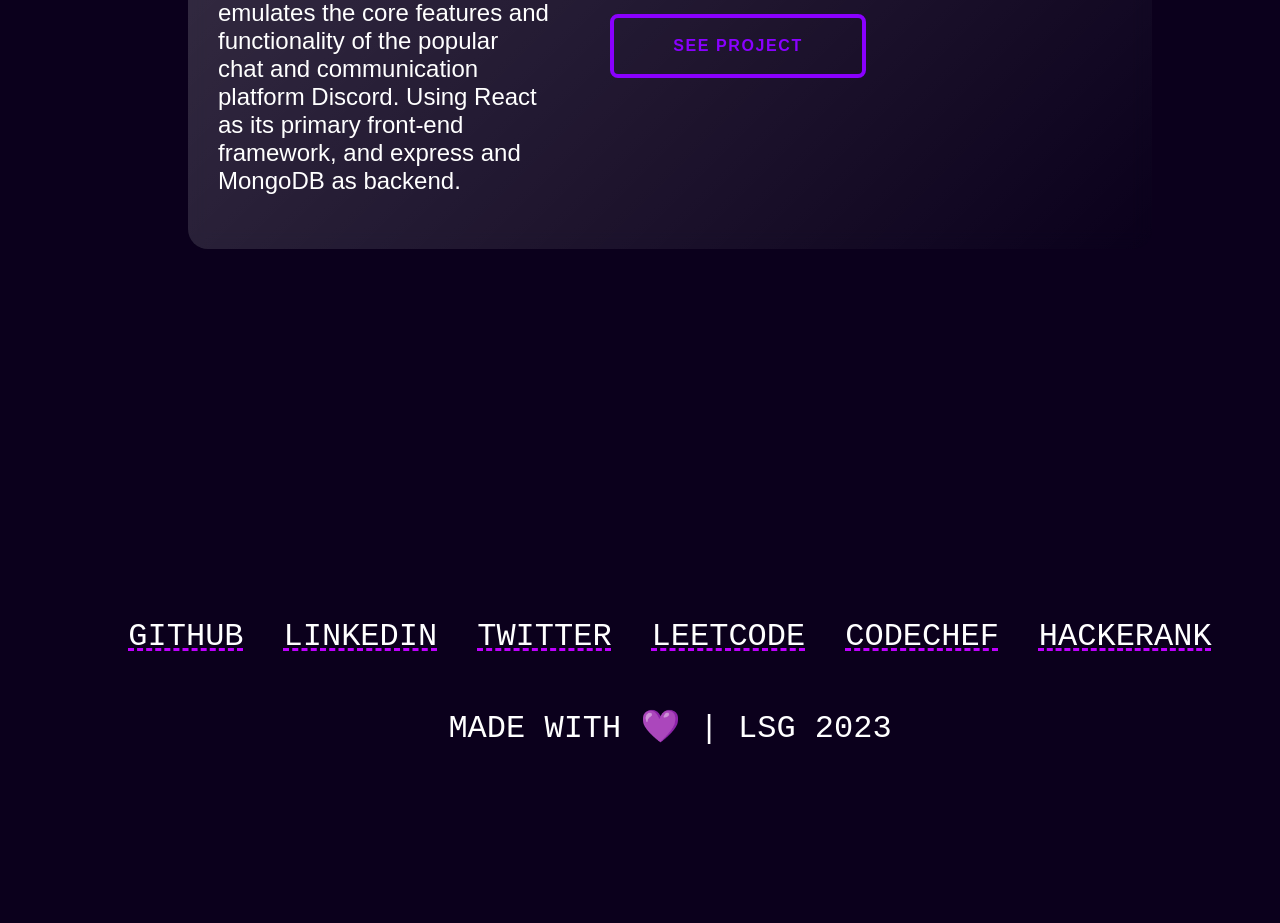
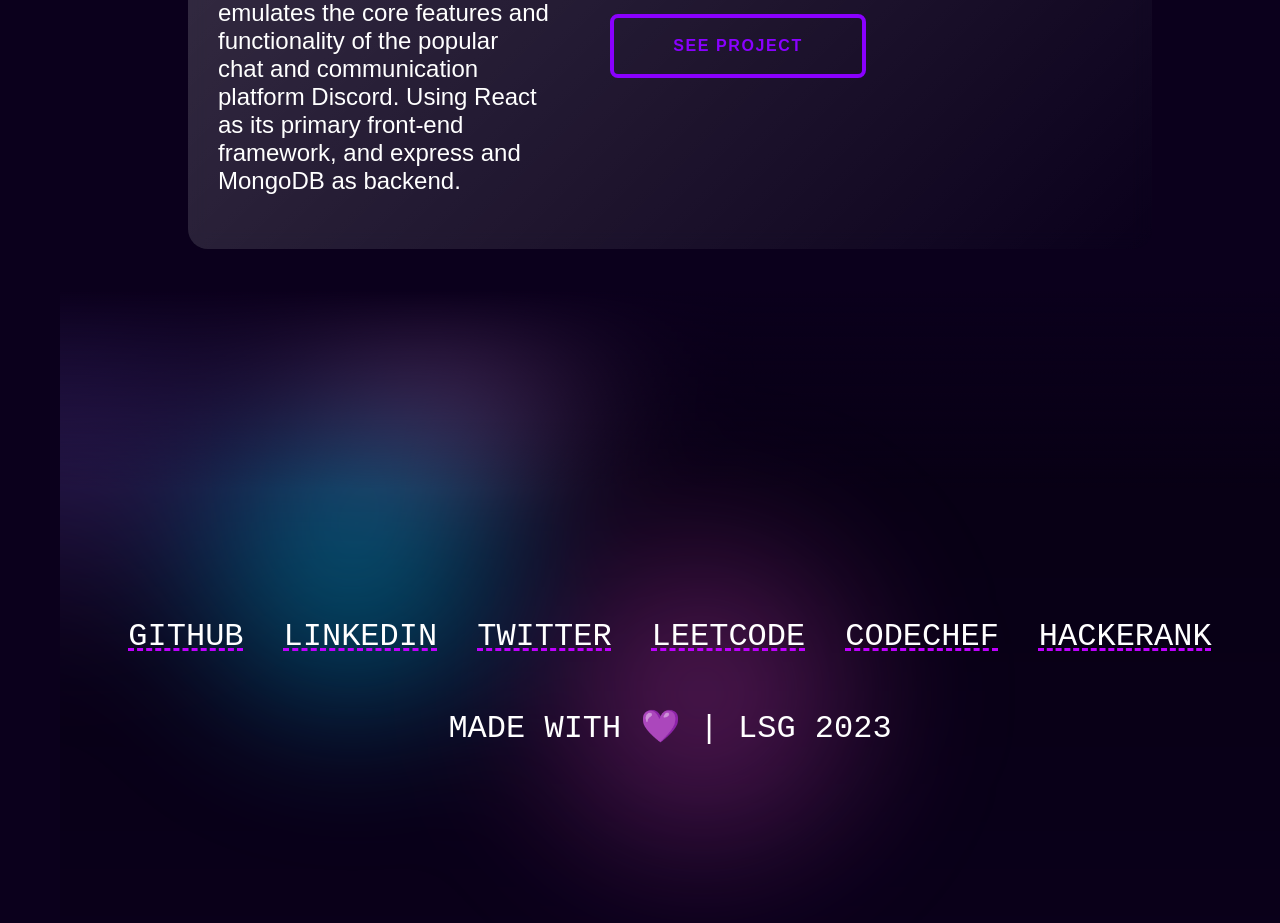
Before and after one commit to DarkMatter-999/Portfolio, a React (Vite) app: page / in a window 1280 px wide. Shown: the part 2845-3768 px from the top of the page. Built offline with nearby package versions, Linux system fonts and the light colour scheme.

Commit message:
Animated Footer

```diff
--- a/src/components/Footer.css
+++ b/src/components/Footer.css
@@ -6,6 +6,8 @@
   justify-content: center;
   font-family: monospace, monospace;
   text-transform: uppercase;
+
+  background: linear-gradient(180deg, var(--black) 0%, #00000040 25%, #00000000 100%);;
 }
 
 .footer ul {
@@ -22,7 +24,8 @@
   padding: 20px;
 }
 
-.footer ul li a:link, a:visited {
+.footer ul li a:link,
+a:visited {
   color: var(--white);
 }
 
@@ -34,7 +37,6 @@
 .footer ul li a:hover {
   color: #aaa;
 }
-
 
 .footer p {
   text-align: center;
@@ -49,3 +51,155 @@
     font-size: 0.75em;
   }
 }
+
+.gradient-bg {
+  width: 100%;
+  height: 100vh;
+  position: absolute;
+  overflow: hidden;
+  z-index: -10;
+}
+
+.gradients-container {
+  filter: blur(60px);
+  width: 100%;
+  height: 100%;
+}
+
+.g2 {
+  position: absolute;
+  background: radial-gradient(
+      circle at center,
+      rgba(var(--color2), 0.8) 0,
+      rgba(var(--color2), 0) 50%
+    )
+    no-repeat;
+  mix-blend-mode: var(--blending);
+
+  width: var(--circle-size);
+  height: var(--circle-size);
+  top: calc(50% - var(--circle-size) / 2);
+  left: calc(50% - var(--circle-size) / 2);
+
+  transform-origin: calc(50% - 400px);
+  animation: moveInCircle 20s reverse infinite;
+
+  opacity: 1;
+}
+
+.g3 {
+  position: absolute;
+  background: radial-gradient(
+      circle at center,
+      rgba(var(--color3), 0.8) 0,
+      rgba(var(--color3), 0) 50%
+    )
+    no-repeat;
+  mix-blend-mode: var(--blending);
+
+  width: var(--circle-size);
+  height: var(--circle-size);
+  top: calc(50% - var(--circle-size) / 2 + 200px);
+  left: calc(50% - var(--circle-size) / 2 - 500px);
+
+  transform-origin: calc(50% + 400px);
+  animation: moveInCircle 40s linear infinite;
+
+  opacity: 1;
+}
+
+.g4 {
+  position: absolute;
+  background: radial-gradient(
+      circle at center,
+      rgba(var(--color4), 0.8) 0,
+      rgba(var(--color4), 0) 50%
+    )
+    no-repeat;
+  mix-blend-mode: var(--blending);
+
+  width: var(--circle-size);
+  height: var(--circle-size);
+  top: calc(50% - var(--circle-size) / 2);
+  left: calc(50% - var(--circle-size) / 2);
+
+  transform-origin: calc(50% - 200px);
+  animation: moveHorizontal 40s ease infinite;
+
+  opacity: 0.7;
+}
+
+.g5 {
+  position: absolute;
+  background: radial-gradient(
+      circle at center,
+      rgba(var(--color5), 0.8) 0,
+      rgba(var(--color5), 0) 50%
+    )
+    no-repeat;
+  mix-blend-mode: var(--blending);
+
+  width: calc(var(--circle-size) * 2);
+  height: calc(var(--circle-size) * 2);
+  top: calc(50% - var(--circle-size));
+  left: calc(50% - var(--circle-size));
+
+  transform-origin: calc(50% - 800px) calc(50% + 200px);
+  animation: moveInCircle 20s ease infinite;
+
+  opacity: 1;
+}
+
+.interactive {
+  position: absolute;
+  background: radial-gradient(
+      circle at center,
+      rgba(var(--color-interactive), 0.8) 0,
+      rgba(var(--color-interactive), 0) 50%
+    )
+    no-repeat;
+  mix-blend-mode: var(--blending);
+
+  width: 100%;
+  height: 100%;
+  top: -50%;
+  left: -50%;
+
+  opacity: 0.7;
+}
+
+@keyframes moveInCircle {
+  0% {
+    transform: rotate(0deg);
+  }
+  50% {
+    transform: rotate(180deg);
+  }
+  100% {
+    transform: rotate(360deg);
+  }
+}
+
+@keyframes moveVertical {
+  0% {
+    transform: translateY(-50%);
+  }
+  50% {
+    transform: translateY(50%);
+  }
+  100% {
+    transform: translateY(-50%);
+  }
+}
+
+@keyframes moveHorizontal {
+  0% {
+    transform: translateX(-50%) translateY(-10%);
+  }
+  50% {
+    transform: translateX(50%) translateY(10%);
+  }
+  100% {
+    transform: translateX(-50%) translateY(-10%);
+  }
+}
--- a/src/components/Footer.jsx
+++ b/src/components/Footer.jsx
@@ -1,9 +1,50 @@
-import React from 'react'
+import React, { useRef, useEffect } from 'react'
 
 import "./Footer.css"
 
 const Footer = () => {
+  const interBubbleRef = useRef(null);
+  const curXRef = useRef(0);
+  const curYRef = useRef(0);
+  const tgXRef = useRef(0);
+  const tgYRef = useRef(0);
+
+  useEffect(() => {
+      const move = () => {
+          curXRef.current += (tgXRef.current - curXRef.current) / 20;
+          curYRef.current += (tgYRef.current - curYRef.current) / 20;
+          if (interBubbleRef.current) {
+              interBubbleRef.current.style.transform = `translate(${Math.round(curXRef.current)}px, ${Math.round(curYRef.current)}px)`;
+          }
+          requestAnimationFrame(move);
+      };
+
+      const handleMouseMove = (event) => {
+          tgXRef.current = event.clientX;
+          tgYRef.current = event.clientY;
+      };
+
+      window.addEventListener('mousemove', handleMouseMove);
+      move();
+
+      // Clean up event listener on component unmount
+      return () => {
+          window.removeEventListener('mousemove', handleMouseMove);
+      };
+  }, []);
+
   return (
+    <>
+    <div className="gradient-bg">
+      <div className="gradients-container">
+        <div className="g1"></div>
+        <div className="g2"></div>
+        <div className="g3"></div>
+        <div className="g4"></div>
+        <div className="g5"></div>
+        <div className="interactive" ref={interBubbleRef}></div>
+      </div>
+    </div>
     <footer className="footer" id="footer">
     <ul>
       <li><a href="https://github.com/DarkMatter-999">GitHub</a></li>
@@ -15,6 +56,7 @@ const Footer = () => {
     </ul>
       <p>Made with 💜 | LSG {new Date().getFullYear()}</p>
     </footer>
+    </>
   )
 }
 
--- a/src/index.css
+++ b/src/index.css
@@ -6,6 +6,16 @@
 	--gray: #1C1C1c;
 	--lightgray: #9C9CBC;
 	--white: #FFFFFF;
+	--color-bg1: #0b001c;
+	--color-bg2: #000000;
+	--color1: 20, 63, 143;
+	--color2: 235, 147, 255;
+	--color3: 0, 154, 201;
+	--color4: 194, 60, 176;
+	--color5: 118, 19, 175;
+	--color-interactive: 140, 100, 255;
+	--circle-size: 60%;
+	--blending: hard-light;
 }
 html {
   scroll-behavior: smooth;
```
Lines whose indentation alone changed are shown as unchanged.
